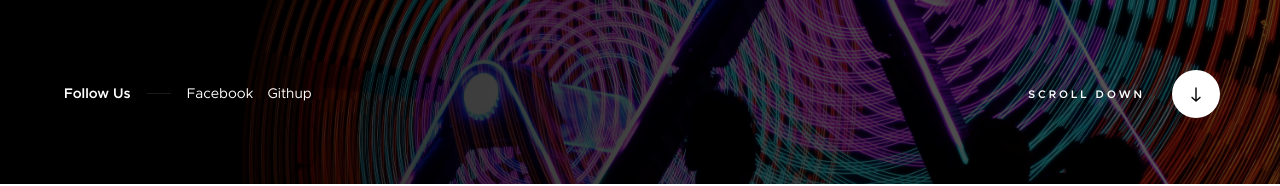
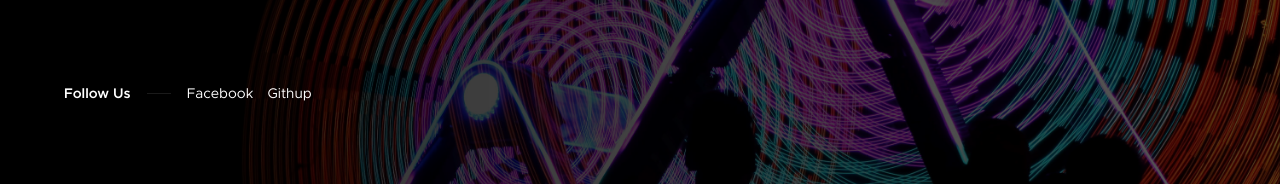
Before and after one commit to Manis1993/Manis1993.githup.io, a plain HTML site: page index.html in a window 1280 px wide. Shown: the part 616-802 px from the top of the page. Drawn offline with Linux system fonts and the light colour scheme; files whose address does not match are found by name.

Commit message:
Update index.html

```diff
--- a/index.html
+++ b/index.html
@@ -134,10 +134,10 @@
             </a></li>
         </ul> <!-- end home-social -->
 
-        <a href="#about" class="home-scroll smoothscroll">
+       <!--  <a href="#about" class="home-scroll smoothscroll">
             <span class="home-scroll__text">Scroll Down</span>
             <span class="home-scroll__icon"></span>
-        </a> <!-- end home-scroll -->
+        </a> <!-- end home-scroll --> -->
 
     </section> <!-- end s-home -->
 
```
